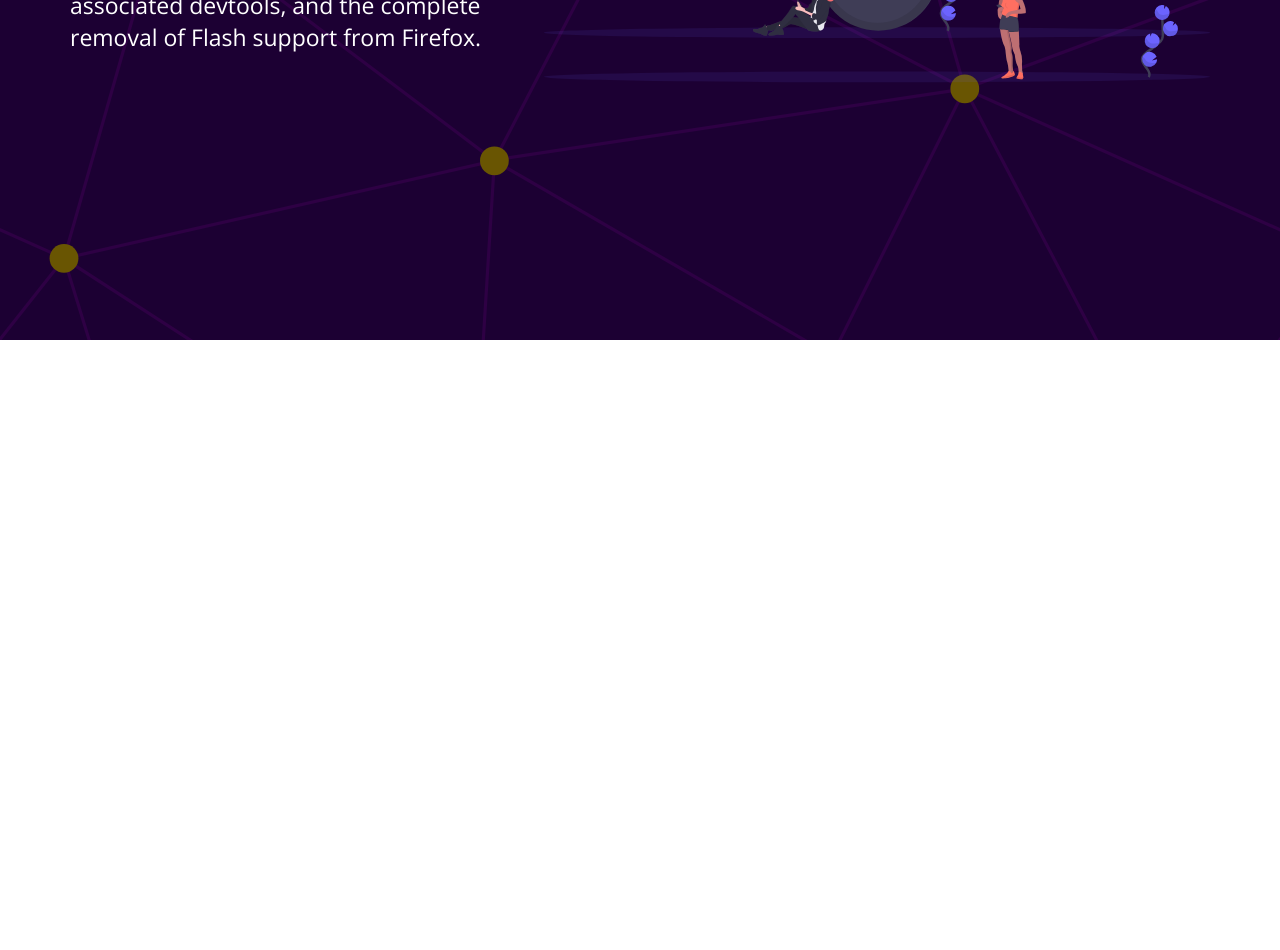
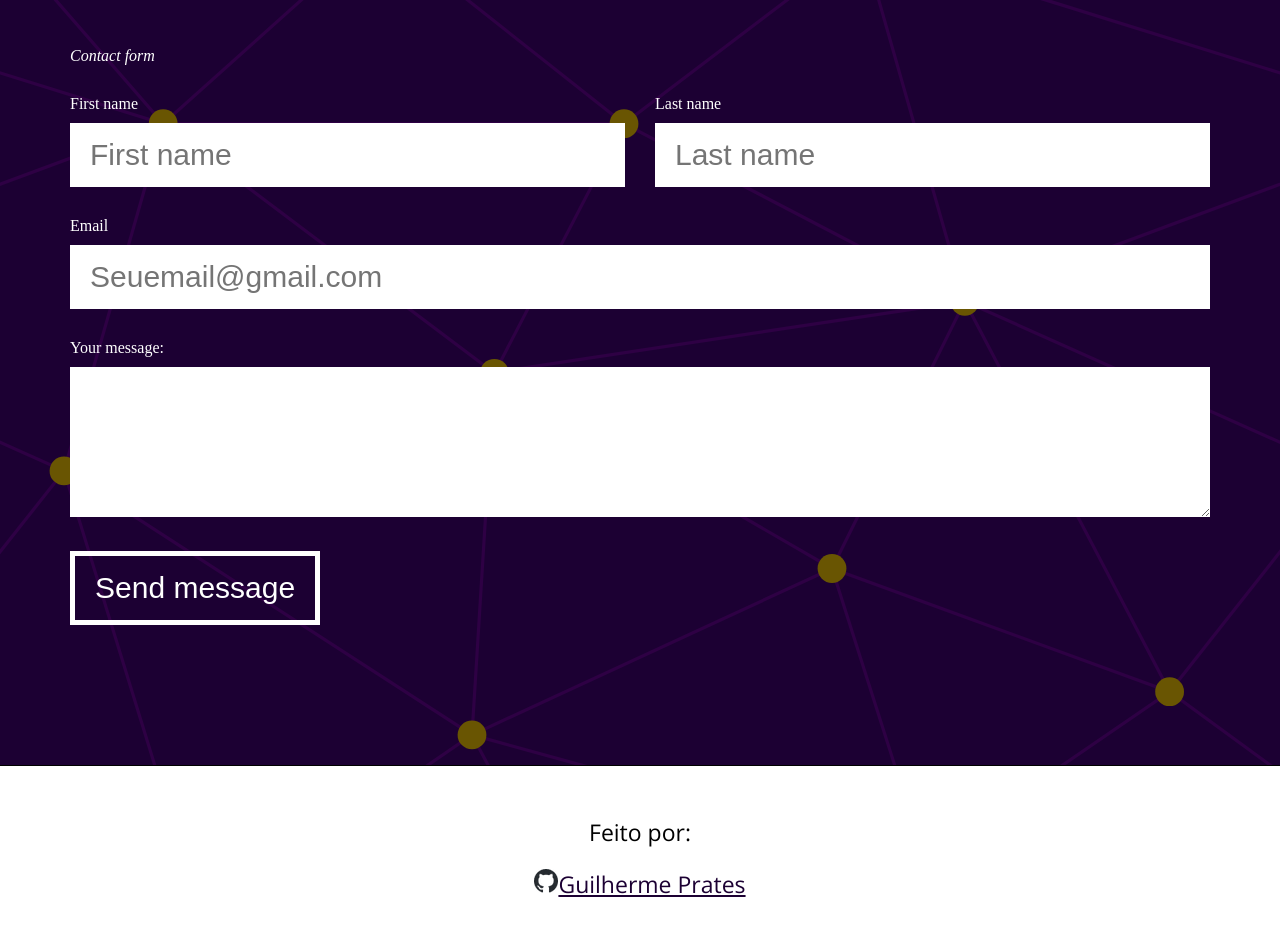
Before and after one commit to Prates14/Landing-page, a plain HTML site: page index.html in a window 1280 px wide. Shown: the part 6750-7700 px from the top of the page. Before the commit the page ends 7090 px from the top, so only its background shows below. Drawn offline with nearby package versions, Linux system fonts and the light colour scheme.

Commit message:
landing page rev6

```diff
--- a/index.html
+++ b/index.html
@@ -372,13 +372,43 @@
                     <ellipse cx="505.04" cy="584.74" rx="1.31" ry="1.75" transform="rotate(-37.22 237.55 580.621)" fill="#fbbebe"></ellipse>
                 </svg>
             </div>
-        </div>
 
-        <div class="footer-form">
-            <form action="#" method="get">
-
-            </form>
+            <div class="footer-form">
+                <form action="#" method="get">
+                    <fieldset>
+                        <legend>Contact form</legend>
+                        <div class="form-grid">
+                            <div>
+                                <label for="fname">First name</label>
+                                <input type="text" name="fname" id="fname" placeholder="First name">
+                            </div>
+                            <div>
+                                <label for="lname">Last name</label>
+                                <input type="text" name="lname" id="lname" placeholder="Last name">
+                            </div>
+                            <div>
+                                <label for="email">Email</label>
+                                <input type="email" name="email" id="email" placeholder="Seuemail@gmail.com">
+                            </div>
+                            <div class="full-width">
+                                <label for="message">Your message:</label>
+                                <textarea></textarea>
+                            </div>
+                            <div class="full-width">
+                                <button type="submit">Send message</button>
+                            </div>
+                        </div>
+                    </fieldset>
+                </form>
+            </div>
         </div>
     </footer>
+
+    <div class="create-by">
+        <p>Feito por:</p>
+        <p>
+            <a href="http://github.com/Prates14" target="_blank" rel="noopener noreferrer"><img src="img/downloadGithub.png" alt="Github">Guilherme Prates</a>
+        </p>
+    </div>
 </body>
 </html>
--- a/style/style.css
+++ b/style/style.css
@@ -261,13 +261,13 @@ table td {
 }
 
 .footer {
-    display: block;
+    padding-top: 30px;
 }
 
 .footer-head {
     display: grid;
     grid-template-columns: 1fr 1.5fr;
-    gap: 30px;
+    gap: 50px;
     padding: 50px 30px 110px;
     position: relative;
     justify-content: center;
@@ -293,3 +293,80 @@ table td {
     width: 100%;
     height: 100%;
 }
+
+.footer-form {
+    grid-column: span 2;
+}
+
+fieldset {
+    border: none;
+    width: 100%;
+}
+
+.footer-form legend {
+    display: block;
+    margin-bottom: 30px;
+    font-style: italic;
+}
+
+.form-grid {
+    display: flex;
+    flex-direction: row;
+    flex-wrap: wrap;
+    width: calc(100% + 30px);
+}
+
+.form-grid > div {
+    position: relative;
+    flex-grow: 1;
+    margin-right: 30px;
+    margin-bottom: 30px;
+}
+
+.form-grid label {
+    display: block;
+    margin-bottom: 10px;
+}
+
+.form-grid input[type="text"], .form-grid input[type="email"], .form-grid input[type="password"], .form-grid textarea {
+    background: #fff;
+    border: none;
+    color: var(--title-color);
+    font-family: sans-serif;
+    font-size: 30px;
+    width: 100%;
+    padding: 15px 20px;
+}
+
+.form-grid textarea {
+    height: 150px;
+}
+
+.full-width {
+    width: 100%;
+}
+
+.form-grid button {
+    background: none;
+    border: 5px solid #fff;
+    padding: 15px 20px;
+    cursor: pointer;
+    color:#fff;
+    font-size: 30px;
+    transition: all 300ms ease-in-out;
+}
+
+.create-by {
+    display: flex;
+    flex-direction: column;
+    padding: 50px 30px 50px;
+    align-items: center;
+    justify-content: center;
+    font-size: 16px;
+    border-top: 1.5px solid #000;
+    gap: 20px;
+}
+
+.create-by a {
+    color: var(--title-color);
+}
```
Also changed, not shown: img/downloadGithub.png (added).
